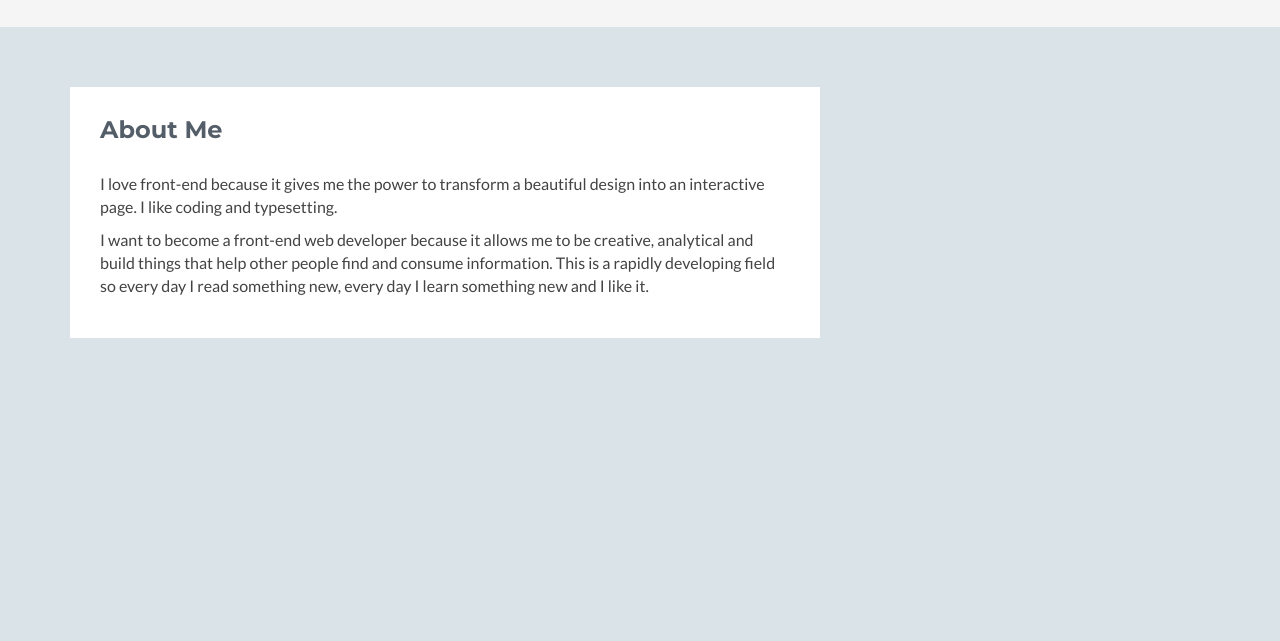
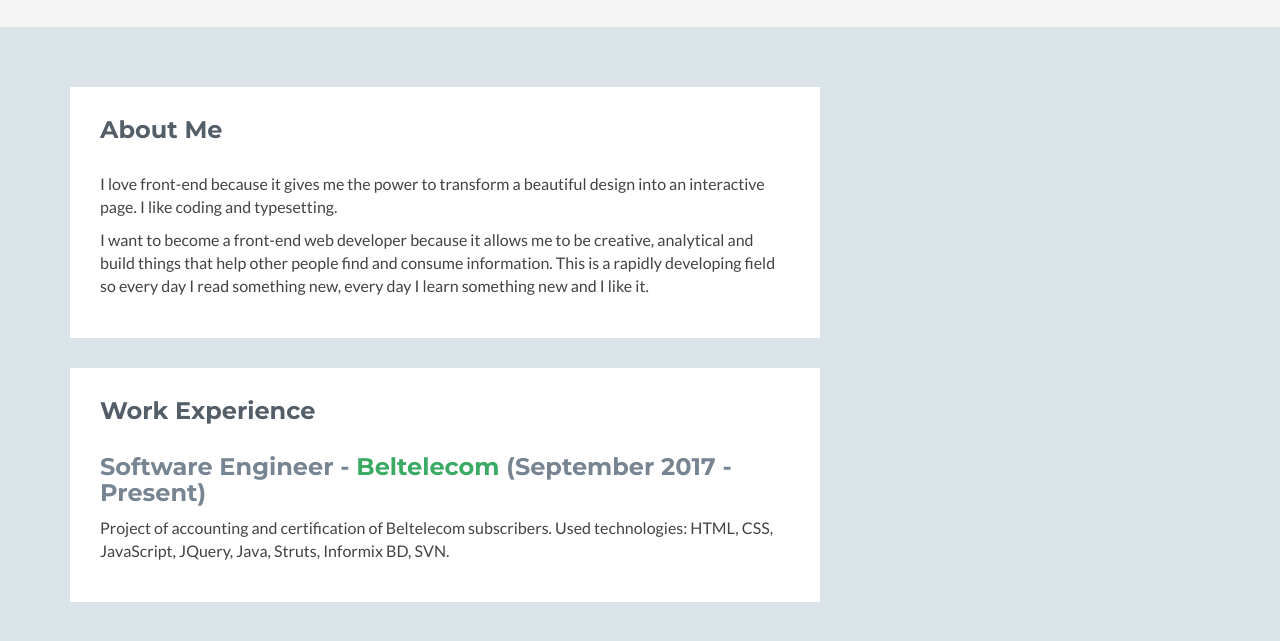
Before and after one commit to Christina-Ilyushonok/rsschool-codejam1-cv, a plain HTML site: page index.html in a window 1280 px wide. Shown: the part 243-884 px from the top of the page. Before the commit the page ends 800 px from the top, so only its background shows below. Drawn offline with Linux system fonts and the light colour scheme.

Commit message:
feat: add new section "Work Experience"

```diff
--- a/index.html
+++ b/index.html
@@ -38,6 +38,18 @@
                         </div>
                     </div>
                 </section>
+                <section class="experience section">
+                    <div class="section-inner">
+                        <h2 class="heading">Work Experience</h2>
+                        <div class="content">
+                            <div class="item">
+                                <h3 class="title">Software Engineer - <span class="place"><a href="http://beltelecom.by/" target="_blank">Beltelecom</a></span>
+                                    <span class="year">(September 2017 - Present)</span></h3>
+                                <p>Project of accounting and certification of Beltelecom subscribers. Used technologies: HTML, CSS, JavaScript, JQuery, Java, Struts, Informix BD, SVN.</p>
+                            </div>
+                        </div>
+                    </div>
+                </section>
             </div>
         </div>
     </div>
```
